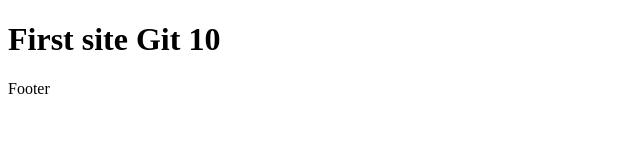
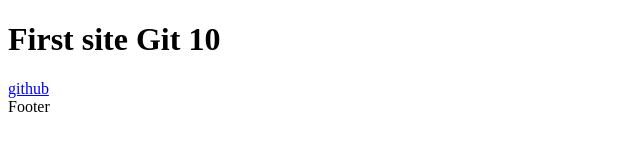
Before and after one commit to Artem2309-web/test-site-workshop, a plain HTML site: page index.html in a window 1280 px wide. Shown: the full height of the page, 0-640 px from the left. Drawn offline with Linux system fonts and the light colour scheme.

Commit message:
add git link

```diff
--- a/index.html
+++ b/index.html
@@ -8,6 +8,8 @@
 <body>
   <h1>First site Git 10</h1>
 
+
+  <a href="/">github</a>
   <footer>Footer</footer>
 </body>
 </html>
```
